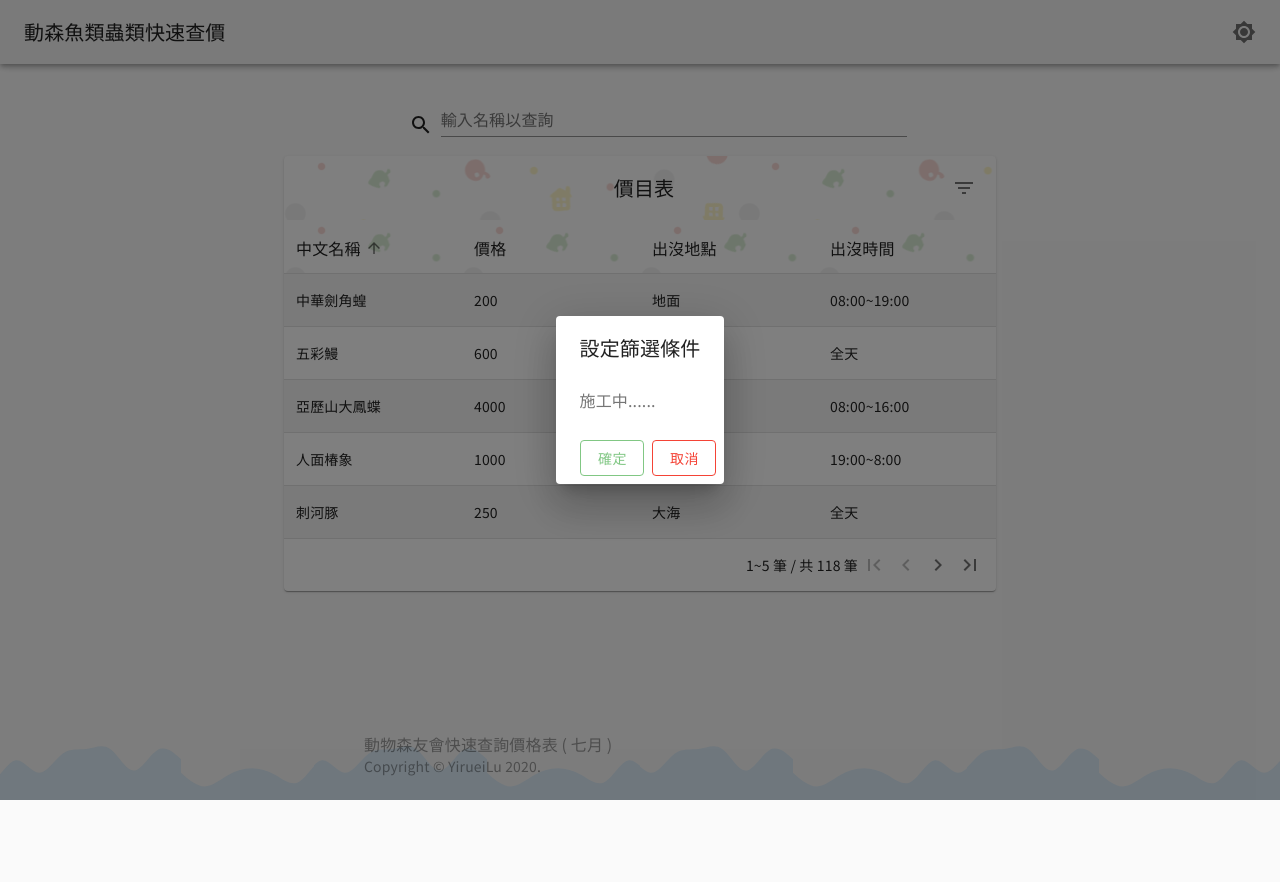
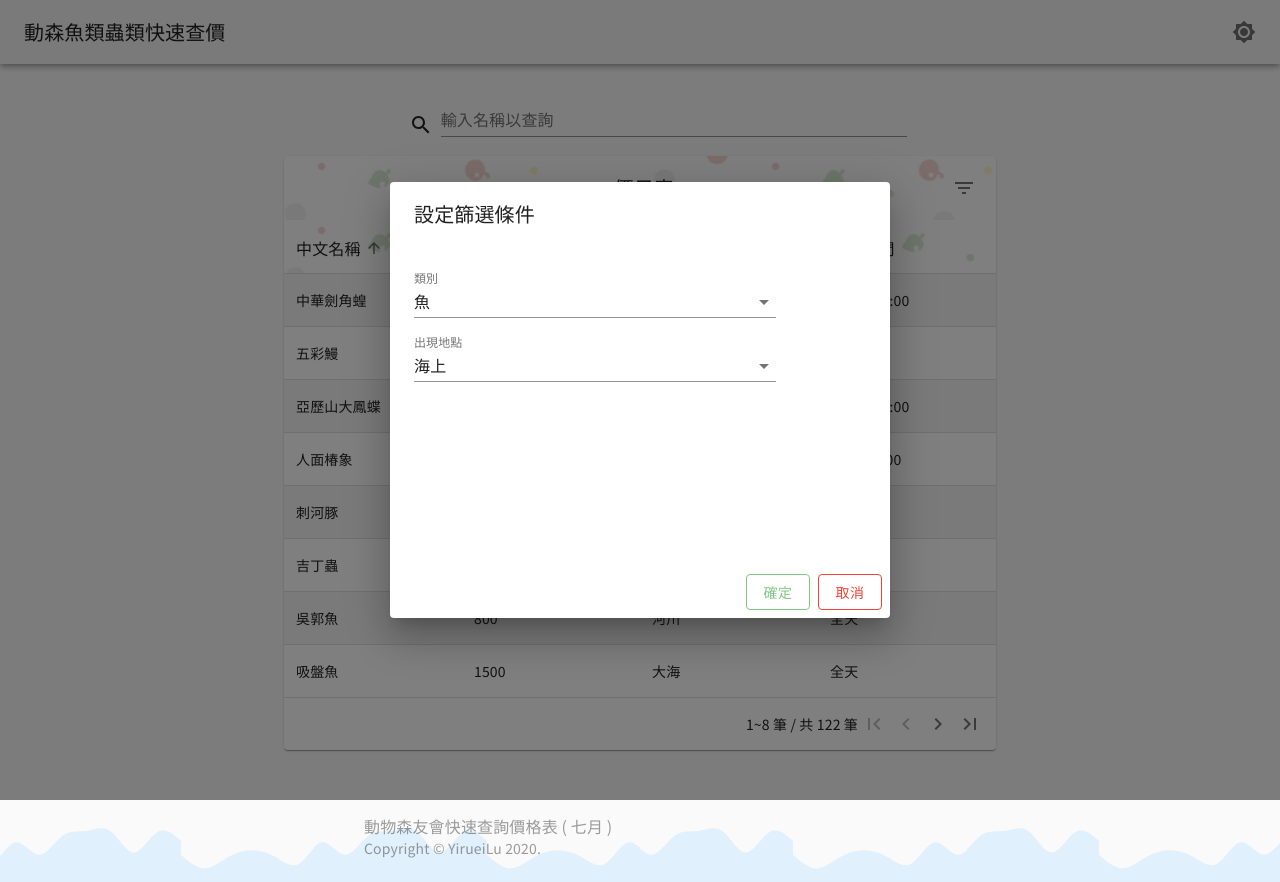
Before and after one commit to yirueilu-b/AnimalCrossingPrice, a React (Create React App) app: page / in a window 1280 px wide. Both pictures are taken after a click on the button 964 px from the left and 188 px from the top of the page. Before the commit the page ends 800 px from the top, so only its background shows below. Built offline with nearby package versions, Linux system fonts and the light colour scheme; the HTML template or start-up script is replaced by a standard one.

Commit message:
update data

```diff
--- /dev/null
+++ b/src/Component/Filter.js
@@ -0,0 +1,137 @@
+// Dialog
+import React from "react";
+import {makeStyles} from '@material-ui/styles';
+import Button from '@material-ui/core/Button';
+import Dialog from '@material-ui/core/Dialog';
+import DialogActions from '@material-ui/core/DialogActions';
+import DialogContent from '@material-ui/core/DialogContent';
+// import DialogContentText from '@material-ui/core/DialogContentText';
+import DialogTitle from '@material-ui/core/DialogTitle';
+import Grow from '@material-ui/core/Grow';
+// import FormHelperText from '@material-ui/core/FormHelperText';
+import FormControl from '@material-ui/core/FormControl';
+import NativeSelect from '@material-ui/core/NativeSelect';
+import Tooltip from '@material-ui/core/Tooltip';
+import FilterListIcon from '@material-ui/icons/FilterList';
+import IconButton from '@material-ui/core/IconButton';
+import InputLabel from '@material-ui/core/InputLabel';
+
+const allOption = [
+    {placeholder: '類別', helperText: '選擇物產類別', type: ['魚', '蟲']},
+    {placeholder: '出現地點', helperText: '選擇出現地點', type: ['海上', '池塘', '河邊']},
+];
+
+const dialogStyles = makeStyles((theme) => ({
+    dialogPaper: {
+        height: '40vh',
+        maxHeight: 700,
+        width: '90vw',
+        maxWidth: 500,
+    },
+    option: {
+        marginTop: theme.spacing(2),
+        width: '80%',
+    },
+    confirmButton: {
+        color: theme.palette.success.light,
+        borderColor: theme.palette.success.light
+    },
+    cancelButton: {
+        color: theme.palette.error.main,
+        borderColor: theme.palette.error.main
+    },
+}));
+
+const Transition = React.forwardRef(function Transition(props, ref) {
+    return <Grow in={ref} {...props} />
+});
+
+function OptionComponent(props) {
+    return (
+        <FormControl className={props.classes.option}>
+            <InputLabel shrink htmlFor="age-native-label-placeholder">
+                {props.placeholder}
+            </InputLabel>
+            <NativeSelect
+                value={props.state.age}
+                onChange={props.handleChange}
+                name="age"
+                inputProps={{'aria-label': 'age'}}
+            >
+                {
+                    props.options.map((option) => (
+                            <option key={option} value={option}>{option}</option>
+                        )
+                    )
+                }
+            </NativeSelect>
+        </FormControl>
+    );
+}
+
+export default function AlertDialogSlide() {
+    const classes = dialogStyles();
+    const [open, setOpen] = React.useState(false);
+    const [type, setType] = React.useState({type: ''});
+    // const [price, setPrice] = React.useState({price: ''});
+    // const [location, setLocation] = React.useState({location: ''});
+    // const [time, setTime] = React.useState({time: ''});
+
+    const handleClickOpen = () => {
+        setOpen(true);
+    };
+
+    const handleClose = () => {
+        setOpen(false);
+    };
+
+    const handleChange = (event) => {
+        setType({type: event.target.value});
+    };
+
+    return (
+        <div>
+            <Tooltip title="過濾器">
+                <IconButton aria-label="過濾器" onClick={handleClickOpen}>
+                    <FilterListIcon/>
+                </IconButton>
+            </Tooltip>
+            <Dialog
+                maxWidth={'lg'}
+                open={open}
+                TransitionComponent={Transition}
+                keepMounted
+                onClose={handleClose}
+                aria-labelledby="設定篩選條件"
+                aria-describedby="選取條件以篩選物產"
+            >
+                <DialogTitle id="alert-dialog-slide-title">{"設定篩選條件"}</DialogTitle>
+                <DialogContent className={classes.dialogPaper}>
+                    {/*<DialogContentText id="alert-dialog-slide-description">*/}
+                    {/*</DialogContentText>*/}
+                    {
+                        allOption.map((options) => (
+                                <OptionComponent
+                                    key={options.placeholder}
+                                    placeholder={options.placeholder}
+                                    classes={classes}
+                                    state={type}
+                                    handleChange={handleChange}
+                                    options={options.type}
+                                />
+                            )
+                        )
+                    }
+                </DialogContent>
+                <DialogActions>
+                    <Button variant="outlined" className={classes.confirmButton} onClick={handleClose}>
+                        確定
+                    </Button>
+                    <Button variant="outlined" className={classes.cancelButton} onClick={handleClose}>
+                        取消
+                    </Button>
+                </DialogActions>
+            </Dialog>
+        </div>
+    );
+}
--- a/src/Component/Navbar.js
+++ b/src/Component/Navbar.js
@@ -1,4 +1,5 @@
 import React from 'react';
+import {makeStyles} from '@material-ui/styles';
 import AppBar from '@material-ui/core/AppBar';
 import Toolbar from '@material-ui/core/Toolbar';
 import Typography from '@material-ui/core/Typography';
@@ -10,7 +11,6 @@ import Zoom from '@material-ui/core/Zoom';
 import IconButton from '@material-ui/core/IconButton';
 import Brightness7Icon from '@material-ui/icons/Brightness7';
 import Brightness4Icon from '@material-ui/icons/Brightness4';
-import {makeStyles} from '@material-ui/styles';
 import Tooltip from '@material-ui/core/Tooltip';
 
 const Title = "動森魚類蟲類快速查價";
--- a/src/Component/Table.js
+++ b/src/Component/Table.js
@@ -1,100 +1,28 @@
 import React from 'react';
 import {withStyles, useTheme} from '@material-ui/core/styles';
+import {useEffect} from 'react'
 import {makeStyles} from '@material-ui/styles';
 import Table from '@material-ui/core/Table';
 import TableBody from '@material-ui/core/TableBody';
 import TableCell from '@material-ui/core/TableCell';
 import TableHead from '@material-ui/core/TableHead';
 import TableRow from '@material-ui/core/TableRow';
-import Image from './bg.png';
 import Paper from "@material-ui/core/Paper/Paper";
 import TableContainer from '@material-ui/core/TableContainer';
 import TablePagination from '@material-ui/core/TablePagination';
-import {useEffect} from 'react'
-import Tooltip from '@material-ui/core/Tooltip';
 import Toolbar from '@material-ui/core/Toolbar';
 import IconButton from '@material-ui/core/IconButton';
 import Typography from '@material-ui/core/Typography';
-import FilterListIcon from '@material-ui/icons/FilterList';
 import TableSortLabel from '@material-ui/core/TableSortLabel';
 import FirstPageIcon from '@material-ui/icons/FirstPage';
 import KeyboardArrowLeft from '@material-ui/icons/KeyboardArrowLeft';
 import KeyboardArrowRight from '@material-ui/icons/KeyboardArrowRight';
 import LastPageIcon from '@material-ui/icons/LastPage';
-import Button from '@material-ui/core/Button';
-import Dialog from '@material-ui/core/Dialog';
-import DialogActions from '@material-ui/core/DialogActions';
-import DialogContent from '@material-ui/core/DialogContent';
-import DialogContentText from '@material-ui/core/DialogContentText';
-import DialogTitle from '@material-ui/core/DialogTitle';
-import Grow from '@material-ui/core/Grow';
+import Image from './bg.png';
+import AlertDialogSlide from "./Filter";
 
 
-const rowPerPage = 5;
-
-// Dialog
-const dialogStyles = makeStyles((theme) => ({
-    confirmButton: {
-        color: theme.palette.success.light,
-        borderColor: theme.palette.success.light
-    },
-    cancelButton: {
-        color: theme.palette.error.main,
-        borderColor: theme.palette.error.main
-    },
-}));
-
-const Transition = React.forwardRef(function Transition(props, ref) {
-    return <Grow in={ref} {...props} />
-});
-
-function AlertDialogSlide() {
-    const classes = dialogStyles();
-    const [open, setOpen] = React.useState(false);
-
-    const handleClickOpen = () => {
-        setOpen(true);
-    };
-
-    const handleClose = () => {
-        setOpen(false);
-    };
-
-    return (
-        <div>
-            <Tooltip title="過濾器">
-                <IconButton aria-label="過濾器" onClick={handleClickOpen}>
-                    <FilterListIcon/>
-                </IconButton>
-            </Tooltip>
-            <Dialog
-                open={open}
-                TransitionComponent={Transition}
-                keepMounted
-                onClose={handleClose}
-                aria-labelledby="設定篩選條件"
-                aria-describedby="選取條件以篩選物產"
-            >
-                <DialogTitle id="alert-dialog-slide-title">{"設定篩選條件"}</DialogTitle>
-                <DialogContent>
-                    <DialogContentText id="alert-dialog-slide-description">
-
-                        施工中......
-
-                    </DialogContentText>
-                </DialogContent>
-                <DialogActions>
-                    <Button variant="outlined" className={classes.confirmButton} onClick={handleClose}>
-                        確定
-                    </Button>
-                    <Button variant="outlined" className={classes.cancelButton} onClick={handleClose}>
-                        取消
-                    </Button>
-                </DialogActions>
-            </Dialog>
-        </div>
-    );
-}
+const rowPerPage = 8;
 
 // Columns
 const headCells = [
```
Also changed, not shown: src/data/fish.csv, src/data/insect.csv, 1 other file (tests, documents, lock files or other folders).
